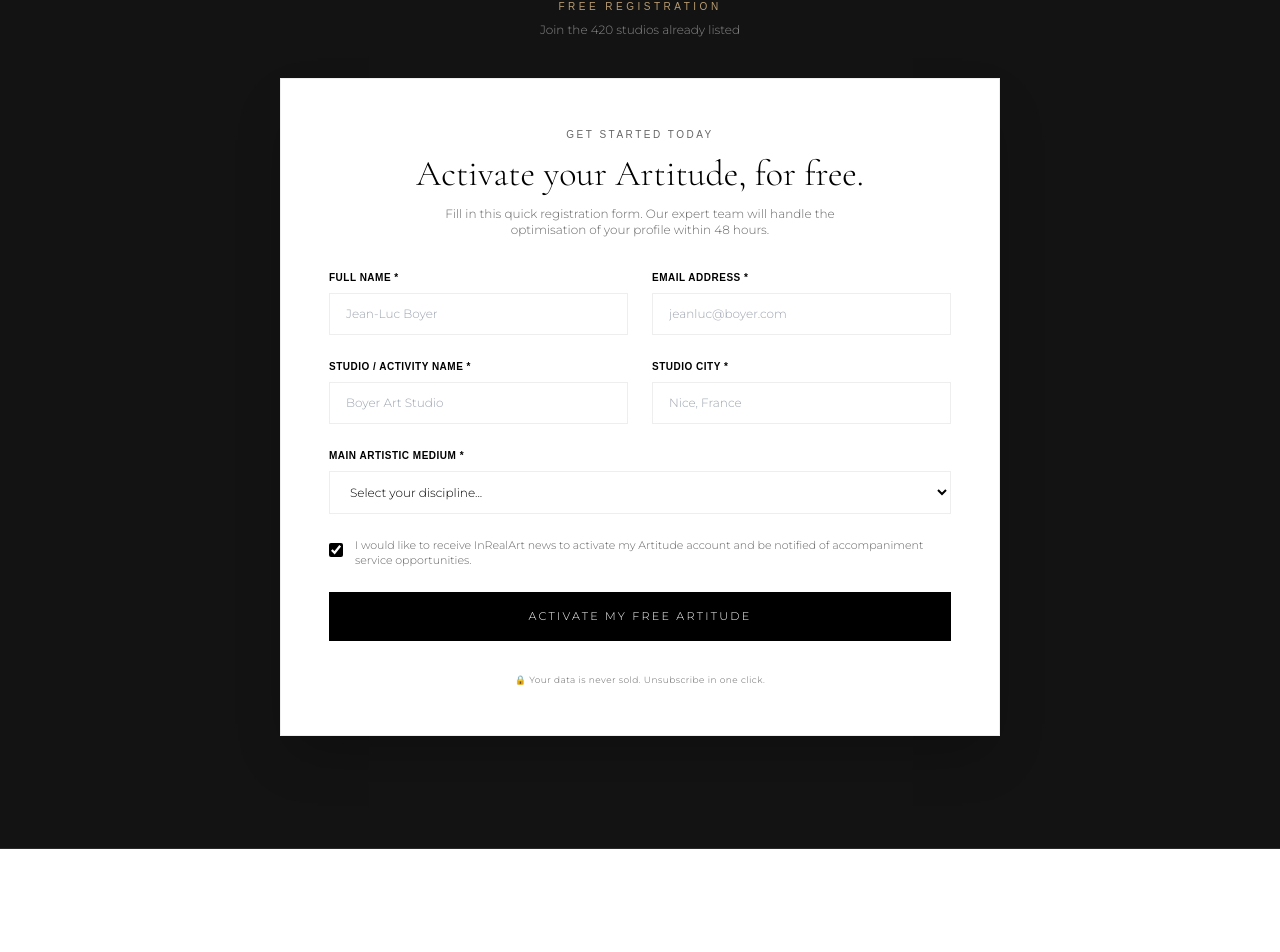
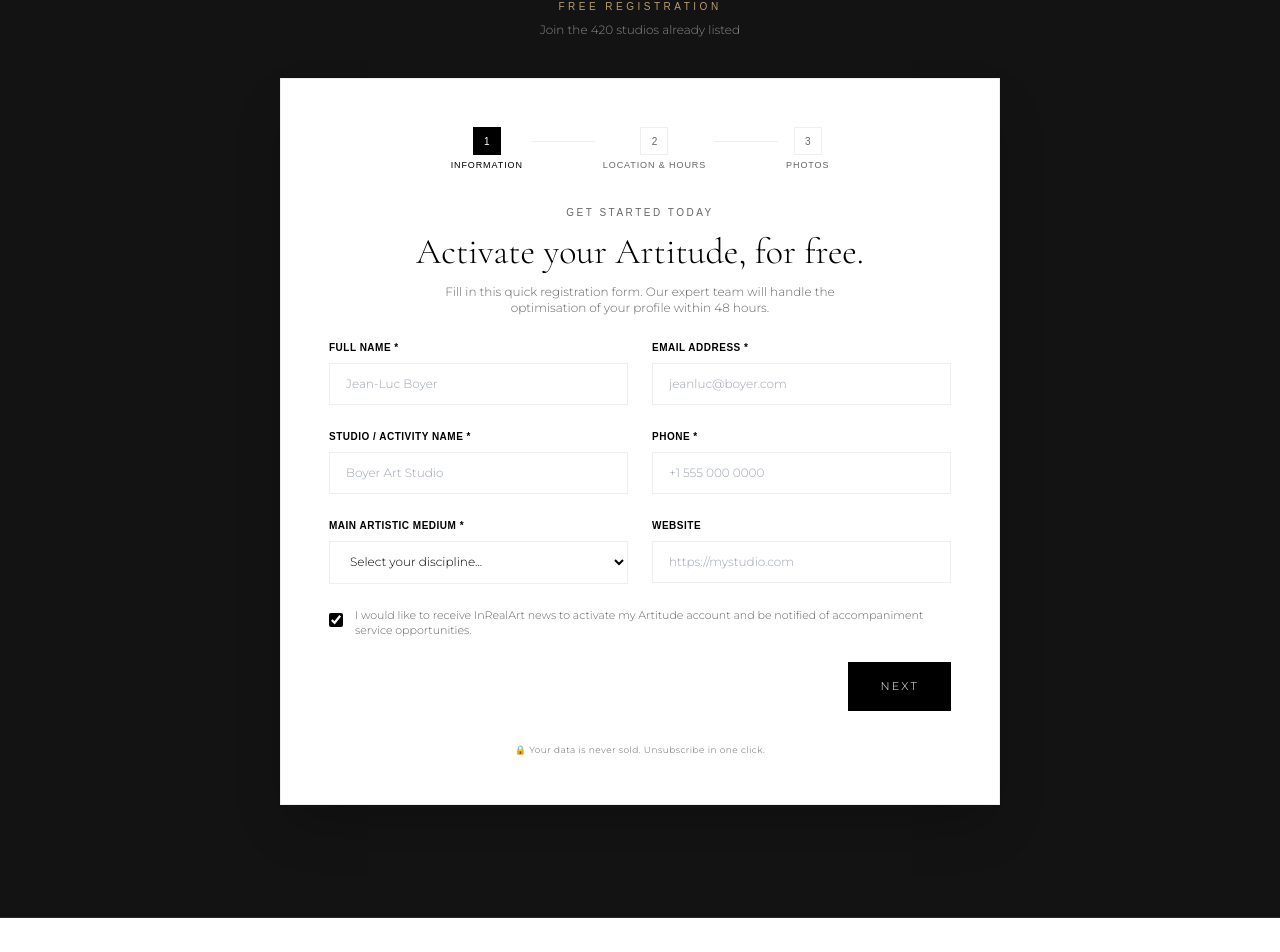
Before and after one commit to InRealArt/landing_artitude, a Next.js app: page /en in a window 1280 px wide. Shown: the part 5794-6746 px from the top of the page. Built offline with nearby package versions, Linux system fonts and the light colour scheme; a web font is replaced by a local one.

Commit message:
feat: refactor RegisterSection into 3-step GMB form with photo uploads

```diff
--- a/components/sections/RegisterSection.tsx
+++ b/components/sections/RegisterSection.tsx
@@ -3,85 +3,318 @@
 import { useRef, useState } from 'react'
 import { useGsapReveal } from '@/hooks/useGsapReveal'
 import type { Dictionary } from '@/lib/dictionaries'
+import HoursGrid, { defaultHours, DayHours } from '@/components/ui/HoursGrid'
+import PhotoUploadZone from '@/components/ui/PhotoUploadZone'
 
 export default function RegisterSection({ dict }: { dict: Dictionary }) {
   const d = dict.register
   const sectionRef = useRef<HTMLDivElement>(null)
-  const [success, setSuccess] = useState(false)
-
   useGsapReveal(sectionRef as React.RefObject<HTMLElement>, { y: 30 })
 
-  const handleSubmit = (e: React.FormEvent) => {
+  const [step, setStep] = useState(1)
+  const [success, setSuccess] = useState(false)
+  const [submitting, setSubmitting] = useState(false)
+  const [errorMsg, setErrorMsg] = useState<string | null>(null)
+
+  // Step 1
+  const [name, setName] = useState('')
+  const [email, setEmail] = useState('')
+  const [phone, setPhone] = useState('')
+  const [atelierName, setAtelierName] = useState('')
+  const [website, setWebsite] = useState('')
+  const [discipline, setDiscipline] = useState('')
+
+  // Step 2
+  const [address, setAddress] = useState('')
+  const [postalCode, setPostalCode] = useState('')
+  const [city, setCity] = useState('')
+  const [country, setCountry] = useState('FR')
+  const [description, setDescription] = useState('')
+  const [hours, setHours] = useState<DayHours[]>(defaultHours())
+
+  // Step 3
+  const [photoInterior, setPhotoInterior] = useState<File | null>(null)
+  const [photoExterior1, setPhotoExterior1] = useState<File | null>(null)
+  const [photoExterior2, setPhotoExterior2] = useState<File | null>(null)
+  const [photoOwner, setPhotoOwner] = useState<File | null>(null)
+
+  const inputCls = 'w-full bg-white border border-borderLight focus:border-inkBlack outline-none px-4 py-3 text-xs text-inkBlack font-sans transition-colors'
+  const labelCls = 'block text-[10px] uppercase tracking-wider text-inkBlack font-semibold font-display'
+
+  const handleNext = () => setStep((s) => Math.min(s + 1, 3))
+  const handlePrev = () => setStep((s) => Math.max(s - 1, 1))
+
+  const handleSubmit = async (e: React.FormEvent) => {
     e.preventDefault()
+    setErrorMsg(null)
+
+    if (!photoInterior || !photoExterior1 || !photoExterior2 || !photoOwner) {
+      setErrorMsg(d.errorPhotos)
+      return
+    }
+
+    setSubmitting(true)
+
+    try {
+      const openPeriods = hours
+        .filter((h) => h.open)
+        .map((h) => ({
+          openDay: h.day,
+          closeDay: h.day,
+          openTime: h.openTime,
+          closeTime: h.closeTime,
+        }))
+
+      const createRes = await fetch('/api/gmb/create-location', {
+        method: 'POST',
+        headers: { 'Content-Type': 'application/json' },
+        body: JSON.stringify({
+          title: atelierName,
+          phone,
+          addressLine: address,
+          postalCode,
+          locality: city,
+          regionCode: country,
+          websiteUri: website || undefined,
+          description: description || undefined,
+          hours: openPeriods.length > 0 ? openPeriods : undefined,
+        }),
+      })
+
+      if (!createRes.ok) {
+        setErrorMsg(d.errorGeneric)
+        setSubmitting(false)
+        return
+      }
+
+      const { locationName } = await createRes.json()
+
+      const photoUploads: Array<{ file: File; category: string }> = [
+        { file: photoInterior, category: 'INTERIOR' },
+        { file: photoExterior1, category: 'EXTERIOR' },
+        { file: photoExterior2, category: 'EXTERIOR' },
+        { file: photoOwner, category: 'OWNER' },
+      ]
+
+      for (const { file, category } of photoUploads) {
+        const fd = new FormData()
+        fd.append('file', file)
+        fd.append('category', category)
+        fd.append('locationName', locationName)
+
+        const uploadRes = await fetch('/api/gmb/upload-media', {
+          method: 'POST',
+          body: fd,
+        })
+
+        if (!uploadRes.ok) {
+          console.warn(`Photo upload failed for category ${category}`)
+        }
+      }
+
       setSuccess(true)
+    } catch {
+      setErrorMsg(d.errorGeneric)
+    } finally {
+      setSubmitting(false)
+    }
   }
 
   const handleReset = () => {
     setSuccess(false)
-    const form = document.getElementById('artitude-form') as HTMLFormElement
-    form?.reset()
+    setStep(1)
+    setName(''); setEmail(''); setPhone(''); setAtelierName(''); setWebsite(''); setDiscipline('')
+    setAddress(''); setPostalCode(''); setCity(''); setCountry('FR'); setDescription(''); setHours(defaultHours())
+    setPhotoInterior(null); setPhotoExterior1(null); setPhotoExterior2(null); setPhotoOwner(null)
+    setErrorMsg(null)
   }
+
+  const stepLabels = d.stepLabels as string[]
 
   return (
     <section id="register" className="relative py-20 lg:py-28 bg-background border-b border-white/10 text-white">
       <div className="max-w-3xl mx-auto px-6">
+
         <div className="text-center mb-10 space-y-2">
           <span className="text-[10px] uppercase tracking-[0.35em] text-gold font-display block">{d.eyebrow}</span>
           <p className="text-white/50 text-xs font-light font-sans">{d.subtitle}</p>
         </div>
+
         <div ref={sectionRef} className="bg-canvas border border-borderLight p-8 sm:p-12 shadow-2xl space-y-8 relative text-inkBlack">
 
+          {/* Stepper indicator */}
+          <div className="flex items-center justify-center gap-0">
+            {stepLabels.map((label, i) => (
+              <div key={i} className="flex items-center">
+                <div className="flex flex-col items-center gap-1">
+                  <div className={`h-7 w-7 flex items-center justify-center text-[10px] font-display border transition-colors
+                    ${step === i + 1 ? 'bg-inkBlack text-white border-inkBlack' : step > i + 1 ? 'bg-gold text-white border-gold' : 'bg-white text-grayText border-borderLight'}`}>
+                    {step > i + 1 ? '✓' : i + 1}
+                  </div>
+                  <span className={`text-[9px] uppercase tracking-widest font-display hidden sm:block transition-colors
+                    ${step === i + 1 ? 'text-inkBlack' : 'text-grayText'}`}>
+                    {label}
+                  </span>
+                </div>
+                {i < 2 && <div className={`w-16 h-px mx-2 mb-4 transition-colors ${step > i + 1 ? 'bg-gold' : 'bg-borderLight'}`} />}
+              </div>
+            ))}
+          </div>
+
+          <form
+            onSubmit={step < 3 ? (e) => { e.preventDefault(); handleNext() } : handleSubmit}
+            className="space-y-6"
+          >
+
+            {/* ── STEP 1 ── */}
+            {step === 1 && (
+              <div className="space-y-6">
                 <div className="text-center space-y-3">
                   <span className="text-[10px] uppercase tracking-[0.25em] text-grayText font-display block">{d.formEyebrow}</span>
                   <h2 className="font-serif text-3xl sm:text-4xl font-light text-inkBlack">{d.formTitle}</h2>
                   <p className="text-xs text-grayText max-w-md mx-auto font-light font-sans">{d.formSubtitle}</p>
                 </div>
 
-          <form id="artitude-form" onSubmit={handleSubmit} className="space-y-6">
                 <div className="grid sm:grid-cols-2 gap-6">
                   <div className="space-y-2">
-                <label className="block text-[10px] uppercase tracking-wider text-inkBlack font-semibold font-display">{d.fieldName}</label>
-                <input type="text" required className="w-full bg-white border border-borderLight focus:border-inkBlack outline-none px-4 py-3 text-xs text-inkBlack font-sans transition-colors" placeholder={d.fieldNamePlaceholder} />
+                    <label className={labelCls}>{d.fieldName}</label>
+                    <input type="text" required className={inputCls} placeholder={d.fieldNamePlaceholder} value={name} onChange={(e) => setName(e.target.value)} />
                   </div>
                   <div className="space-y-2">
-                <label className="block text-[10px] uppercase tracking-wider text-inkBlack font-semibold font-display">{d.fieldEmail}</label>
-                <input type="email" required className="w-full bg-white border border-borderLight focus:border-inkBlack outline-none px-4 py-3 text-xs text-inkBlack font-sans transition-colors" placeholder={d.fieldEmailPlaceholder} />
+                    <label className={labelCls}>{d.fieldEmail}</label>
+                    <input type="email" required className={inputCls} placeholder={d.fieldEmailPlaceholder} value={email} onChange={(e) => setEmail(e.target.value)} />
                   </div>
                 </div>
 
                 <div className="grid sm:grid-cols-2 gap-6">
                   <div className="space-y-2">
-                <label className="block text-[10px] uppercase tracking-wider text-inkBlack font-semibold font-display">{d.fieldAtelier}</label>
-                <input type="text" required className="w-full bg-white border border-borderLight focus:border-inkBlack outline-none px-4 py-3 text-xs text-inkBlack font-sans transition-colors" placeholder={d.fieldAtelierPlaceholder} />
+                    <label className={labelCls}>{d.fieldAtelier}</label>
+                    <input type="text" required className={inputCls} placeholder={d.fieldAtelierPlaceholder} value={atelierName} onChange={(e) => setAtelierName(e.target.value)} />
                   </div>
                   <div className="space-y-2">
-                <label className="block text-[10px] uppercase tracking-wider text-inkBlack font-semibold font-display">{d.fieldCity}</label>
-                <input type="text" required className="w-full bg-white border border-borderLight focus:border-inkBlack outline-none px-4 py-3 text-xs text-inkBlack font-sans transition-colors" placeholder={d.fieldCityPlaceholder} />
+                    <label className={labelCls}>{d.fieldPhone}</label>
+                    <input type="tel" required className={inputCls} placeholder={d.fieldPhonePlaceholder} value={phone} onChange={(e) => setPhone(e.target.value)} />
                   </div>
                 </div>
 
+                <div className="grid sm:grid-cols-2 gap-6">
                   <div className="space-y-2">
-              <label className="block text-[10px] uppercase tracking-wider text-inkBlack font-semibold font-display">{d.fieldDiscipline}</label>
-              <select required className="w-full bg-white border border-borderLight focus:border-inkBlack outline-none px-4 py-3 text-xs text-inkBlack font-sans transition-colors">
+                    <label className={labelCls}>{d.fieldDiscipline}</label>
+                    <select required className={inputCls} value={discipline} onChange={(e) => setDiscipline(e.target.value)}>
                       <option value="">{d.fieldDisciplinePlaceholder}</option>
-                {d.disciplines.map((disc) => (
+                      {d.disciplines.map((disc: { value: string; label: string }) => (
                         <option key={disc.value} value={disc.value}>{disc.label}</option>
                       ))}
                     </select>
+                  </div>
+                  <div className="space-y-2">
+                    <label className={labelCls}>{d.fieldWebsite}</label>
+                    <input type="url" className={inputCls} placeholder={d.fieldWebsitePlaceholder} value={website} onChange={(e) => setWebsite(e.target.value)} />
+                  </div>
                 </div>
 
                 <label className="flex items-start gap-3 cursor-pointer">
                   <input type="checkbox" defaultChecked className="mt-1 h-4 w-4 accent-inkBlack border-borderLight" />
                   <span className="text-[11px] text-grayText font-light leading-snug font-sans">{d.consent}</span>
                 </label>
+              </div>
+            )}
 
-            <button type="submit" className="w-full btn-action justify-center py-4 text-[11px]">{d.submit}</button>
+            {/* ── STEP 2 ── */}
+            {step === 2 && (
+              <div className="space-y-6">
+                <div className="grid sm:grid-cols-2 gap-6">
+                  <div className="space-y-2 sm:col-span-2">
+                    <label className={labelCls}>{d.fieldAddress}</label>
+                    <input type="text" required className={inputCls} placeholder={d.fieldAddressPlaceholder} value={address} onChange={(e) => setAddress(e.target.value)} />
+                  </div>
+                  <div className="space-y-2">
+                    <label className={labelCls}>{d.fieldPostalCode}</label>
+                    <input type="text" required className={inputCls} placeholder={d.fieldPostalCodePlaceholder} value={postalCode} onChange={(e) => setPostalCode(e.target.value)} />
+                  </div>
+                  <div className="space-y-2">
+                    <label className={labelCls}>{d.fieldCity}</label>
+                    <input type="text" required className={inputCls} placeholder={d.fieldCityPlaceholder} value={city} onChange={(e) => setCity(e.target.value)} />
+                  </div>
+                </div>
 
+                <div className="space-y-2">
+                  <label className={labelCls}>{d.fieldCountry}</label>
+                  <select required className={inputCls} value={country} onChange={(e) => setCountry(e.target.value)}>
+                    {(d.countries as Array<{ value: string; label: string }>).map((c) => (
+                      <option key={c.value} value={c.value}>{c.label}</option>
+                    ))}
+                  </select>
+                </div>
+
+                <div className="space-y-2">
+                  <label className={labelCls}>{d.fieldDescription}</label>
+                  <textarea
+                    className={`${inputCls} resize-none h-24`}
+                    placeholder={d.fieldDescriptionPlaceholder}
+                    maxLength={750}
+                    value={description}
+                    onChange={(e) => setDescription(e.target.value)}
+                  />
+                  <span className="text-[9px] text-grayText font-sans">{description.length}/750</span>
+                </div>
+
+                <div className="space-y-3">
+                  <label className={labelCls}>{d.fieldHours}</label>
+                  <HoursGrid
+                    value={hours}
+                    onChange={setHours}
+                    labels={d.hoursLabels as Parameters<typeof HoursGrid>[0]['labels']}
+                  />
+                </div>
+              </div>
+            )}
+
+            {/* ── STEP 3 ── */}
+            {step === 3 && (
+              <div className="space-y-6">
+                <div className="text-center space-y-1">
+                  <h3 className="font-serif text-2xl font-light text-inkBlack">{d.photosTitle}</h3>
+                  <p className="text-xs text-grayText font-sans">{d.photosSubtitle}</p>
+                </div>
+
+                <div className="grid sm:grid-cols-2 gap-6">
+                  <PhotoUploadZone label={d.photoInterior} hint={d.photoHint} value={photoInterior} onChange={setPhotoInterior} />
+                  <PhotoUploadZone label={d.photoExterior1} hint={d.photoHint} value={photoExterior1} onChange={setPhotoExterior1} />
+                  <PhotoUploadZone label={d.photoExterior2} hint={d.photoHint} value={photoExterior2} onChange={setPhotoExterior2} />
+                  <PhotoUploadZone label={d.photoOwner} hint={d.photoHint} value={photoOwner} onChange={setPhotoOwner} />
+                </div>
+
+                {errorMsg && (
+                  <p className="text-center text-xs text-red-600 font-sans">{errorMsg}</p>
+                )}
+              </div>
+            )}
+
+            {/* Navigation */}
+            <div className={`flex gap-4 ${step > 1 ? 'justify-between' : 'justify-end'}`}>
+              {step > 1 && (
+                <button type="button" onClick={handlePrev} className="btn-mag">
+                  {d.btnPrev}
+                </button>
+              )}
+              <button
+                type="submit"
+                disabled={submitting}
+                className="btn-action justify-center py-4 text-[11px] disabled:opacity-60 disabled:cursor-not-allowed"
+              >
+                {submitting ? d.btnSubmitting : step < 3 ? d.btnNext : d.submit}
+              </button>
+            </div>
+
+            {step === 1 && (
               <div className="text-center pt-2">
                 <span className="text-[9px] text-grayText tracking-wider block font-sans">{d.privacy}</span>
               </div>
+            )}
           </form>
 
+          {/* Success overlay */}
           {success && (
             <div className="absolute inset-0 bg-canvas/95 flex flex-col items-center justify-center p-8 text-center space-y-6">
               <div className="h-14 w-14 border border-inkBlack flex items-center justify-center text-inkBlack text-2xl">✓</div>
```
Lines whose indentation alone changed are shown as unchanged.
